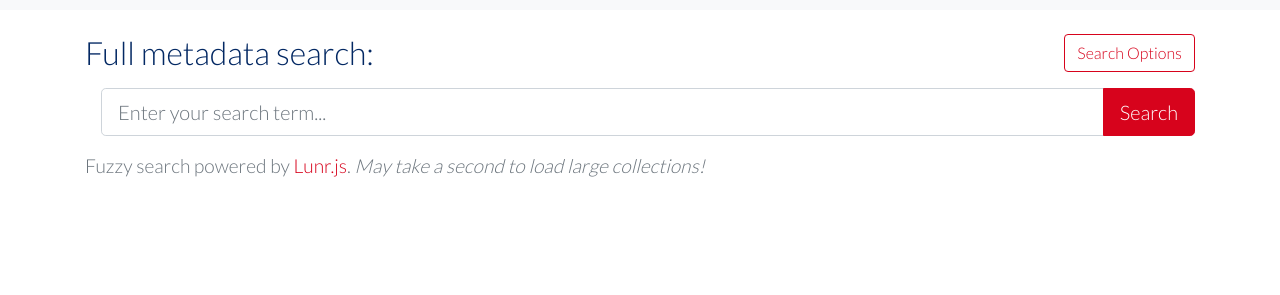
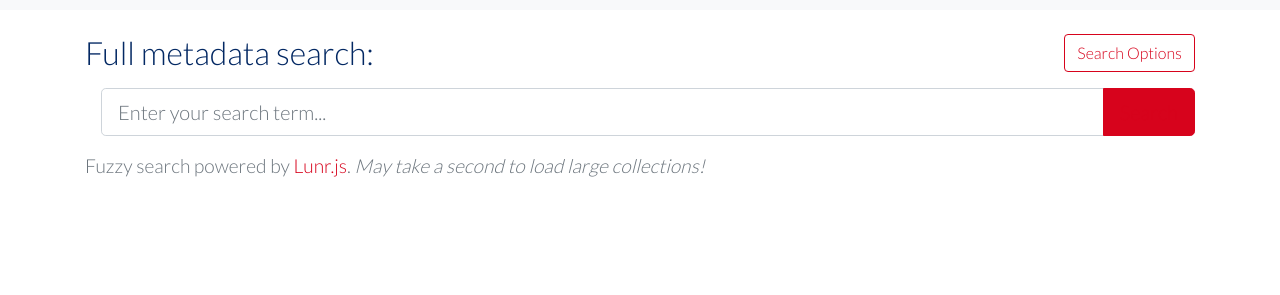
Before and after one commit to lparisb/memoriasonorabogota, a Jekyll site: the page built from pages/search.md, in a window 1280 px wide. Shown: the part 160-455 px from the top of the page. Built offline with Jekyll 4.4.1, drawn with Linux system fonts in a browser that asks for light colours.

Commit message:
Update _custom.scss

```diff
--- a/_sass/_custom.scss
+++ b/_sass/_custom.scss
@@ -1,3 +1,3 @@
-.btn btn-success{
+.btn-success{
     color: #D7031Cff;
 }
```
